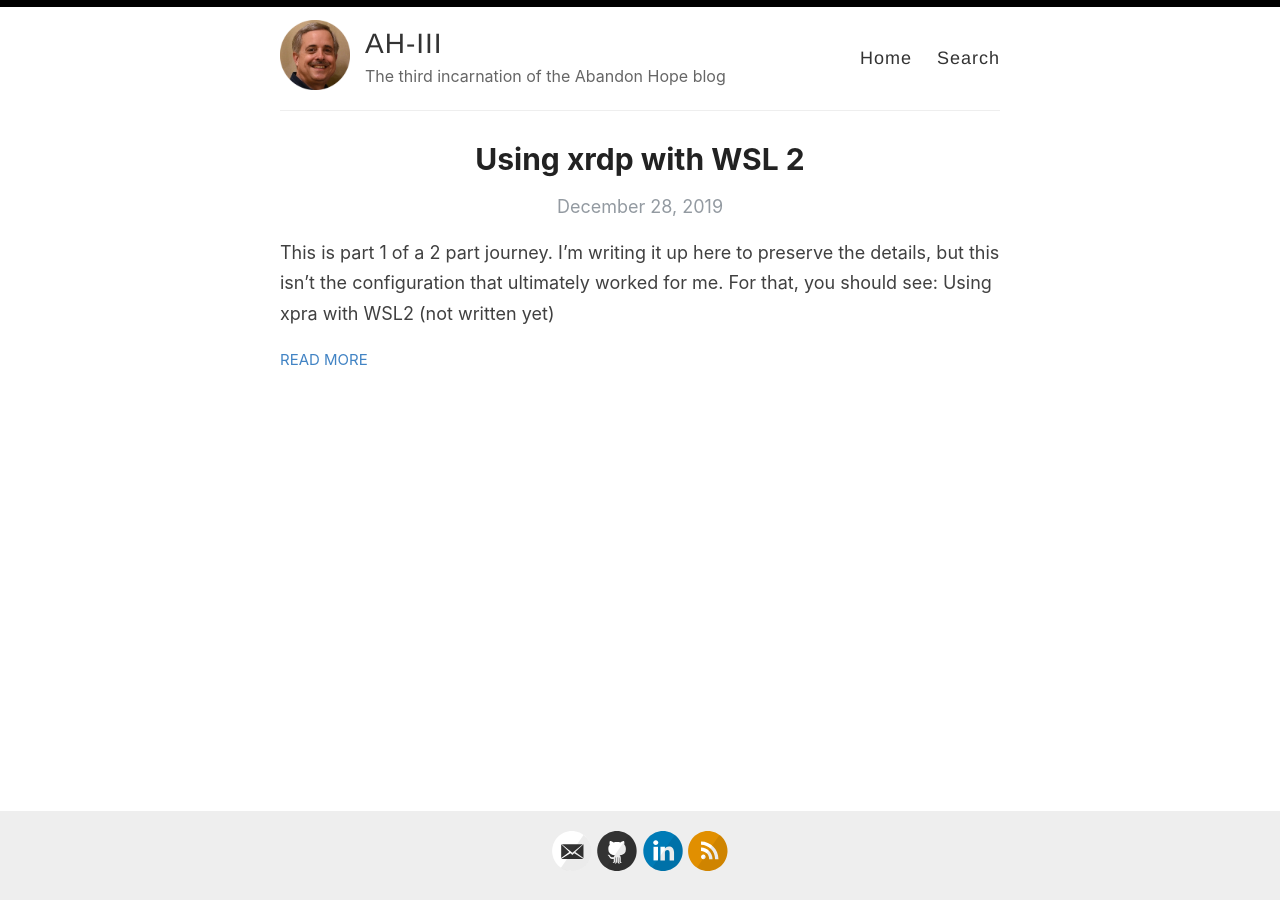
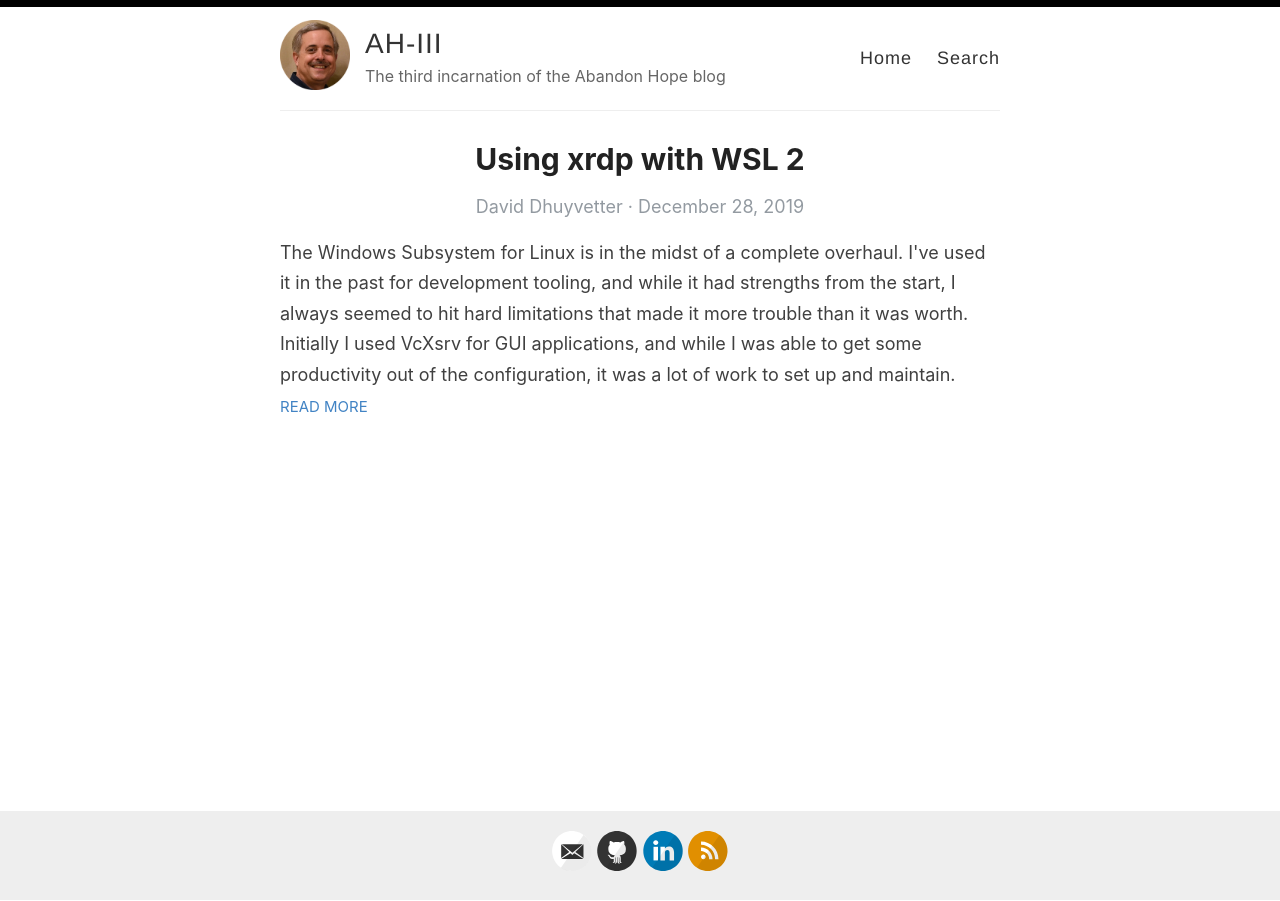
Before and after one commit to dhuyvett/dhuyvett.github.io, a Jekyll site: the page built from index.html, in a window 1280 px wide. Built offline with Jekyll 4.4.1, drawn with Linux system fonts in a browser that asks for light colours; the list of posts is cut into pages by our own code.

Commit message:
tweak author and excerpt

```diff
--- a/_posts/2019-12-28-Using-xrdp-to-access-WSL-2.md
+++ b/_posts/2019-12-28-Using-xrdp-to-access-WSL-2.md
@@ -1,12 +1,14 @@
 ---
 layout: post
 title:  "Using xrdp with WSL 2"
+author: David Dhuyvetter
 categories: [Window, Linux]
+excerpt: The Windows Subsystem for Linux is in the midst of a complete overhaul. I've used it in the past for development tooling, and while it had strengths from the start, I always seemed to hit hard limitations that made it more trouble than it was worth.  Initially I used VcXsrv for GUI applications, and while I was able to get some productivity out of the configuration, it was a lot of work to set up and maintain.
 ---
 
 This is part 1 of a 2 part journey.  I'm writing it up here to preserve the details, but this isn't the configuration that ultimately worked for me.  For that, you should see: Using xpra with WSL2 (not written yet)
 
-The [Windows Subsystem for Linux](https://docs.microsoft.com/en-us/windows/wsl/about) is in the midst of a complete overhaul. I've used it in the past for development tooling, and while it had strengths from the start, I always seemed to hit hard limitations that made it more trouble than it was worth.  Initially I used [VcXsrv](https://sourceforge.net/projects/vcxsrv/) for GUI applications, and while I was able to get some productivity out of the configuration, it was a lot of work to set up and maintain
+The [Windows Subsystem for Linux](https://docs.microsoft.com/en-us/windows/wsl/about) is in the midst of a complete overhaul. I've used it in the past for development tooling, and while it had strengths from the start, I always seemed to hit hard limitations that made it more trouble than it was worth.  Initially I used [VcXsrv](https://sourceforge.net/projects/vcxsrv/) for GUI applications, and while I was able to get some productivity out of the configuration, it was a lot of work to set up and maintain.
 
 With [WSL 2](https://docs.microsoft.com/en-us/windows/wsl/wsl2-index), a real linux kernel is now running in a lightweight VM instead of WSL mapping system calls to the Windows kernel. Docker server, the ultimate "ain't never gonna work" under WSL 1, now works under WSL 2. But this new approach actually makes running GUI applications harder.  The network configuration is more complex. The IP address, and even the subnet used by WSL changes periodically. Setting up a secure X server in Windows would require SSH tunneling to WSL, or a [service](https://github.com/shayne/go-wsl2-host) to update the Windows hosts file whenever WSL changes its address, or custom Windows Firewall configuration or ... .
 
--- a/index.html
+++ b/index.html
@@ -9,7 +9,7 @@ layout: default
         <h1>{{ post.title }}</h1>
 
         <div>
-          <p class="post_date">{{ post.date | date: "%B %e, %Y" }}</p>
+          <p class="post_date">{{site.author}}  ·  {{ post.date | date: "%B %e, %Y" }}</p>
         </div>
       </a>
       <div class="entry">
```
